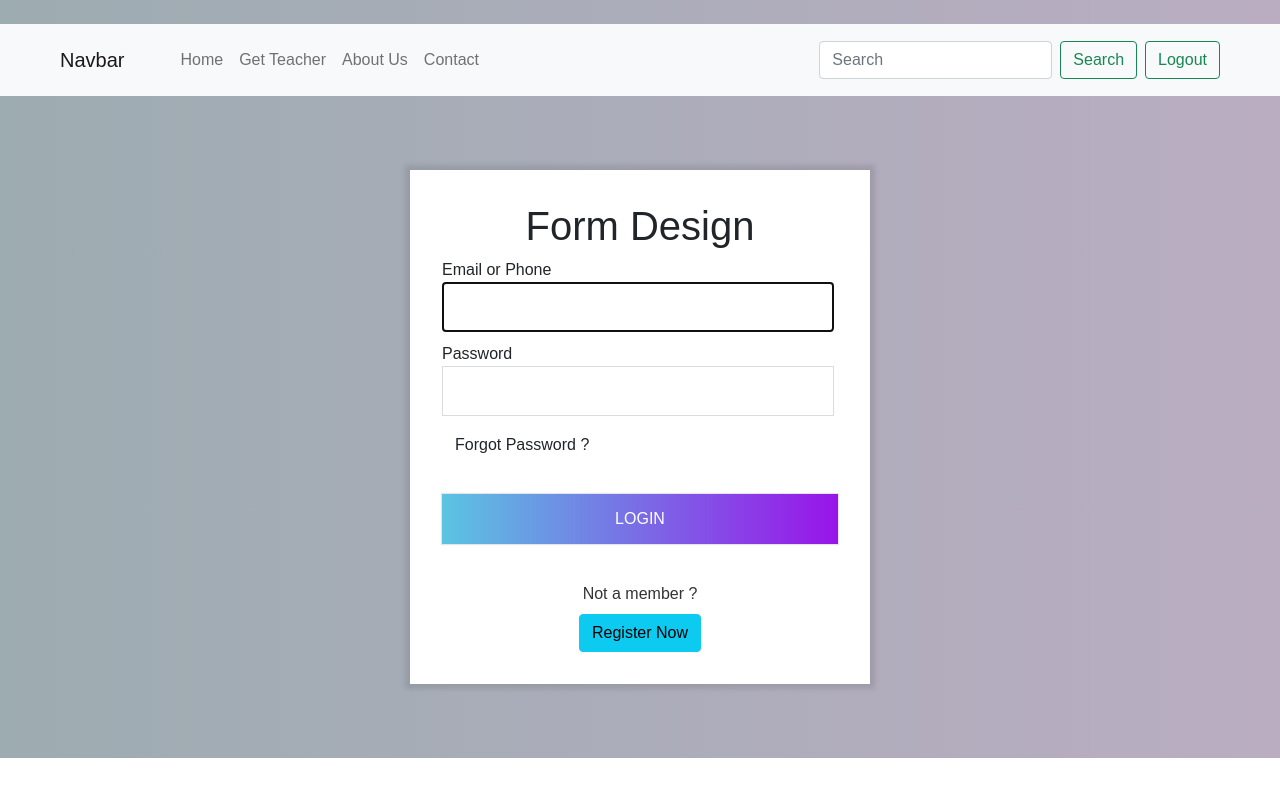
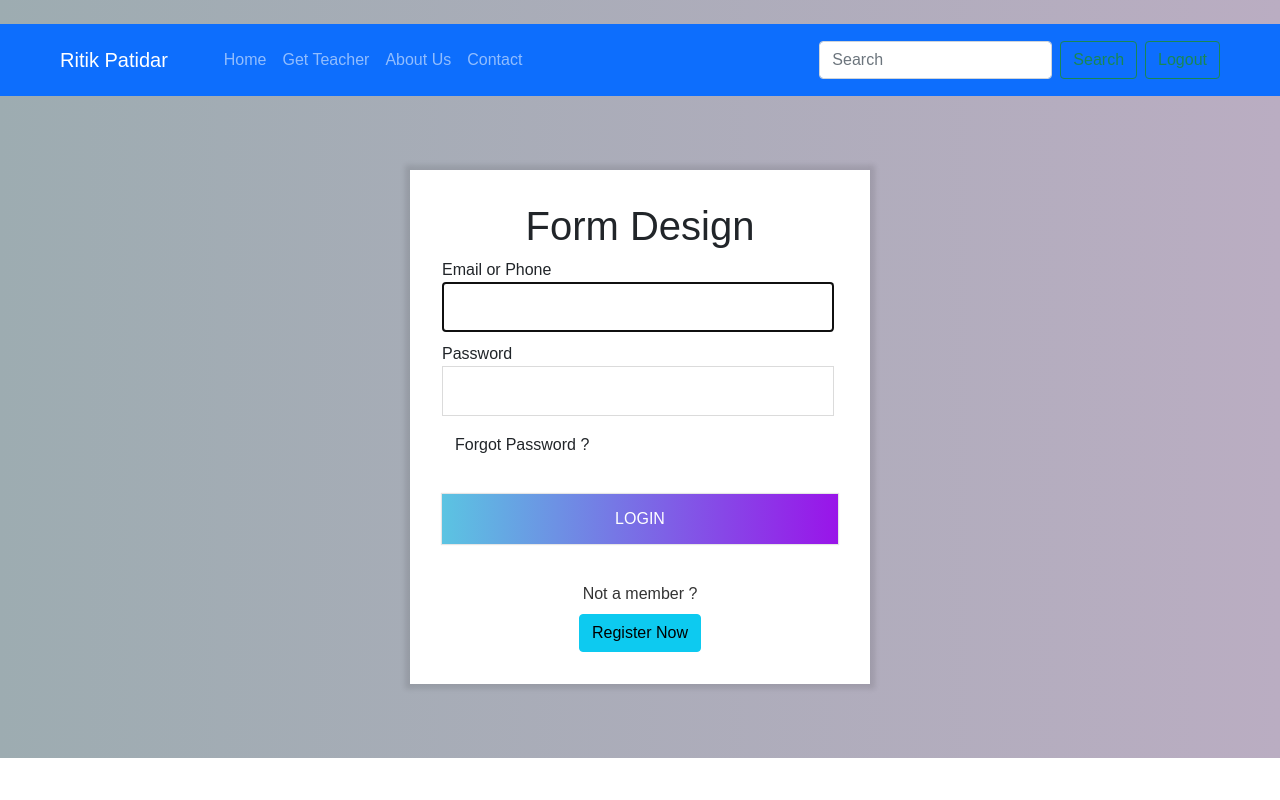
Before and after one commit to hritikpatidar/Component-enject, a React (Create React App) app: page / in a window 1280 px wide. Shown: the top 800 px of the page. Built offline with nearby package versions, Linux system fonts and the light colour scheme.

Commit message:
header complete

```diff
--- a/public/index.html
+++ b/public/index.html
@@ -10,11 +10,15 @@
       content="Web site created using create-react-app"
     />
     <link rel="apple-touch-icon" href="%PUBLIC_URL%/logo192.png" />
+    <link href="https://cdn.jsdelivr.net/npm/bootstrap@5.1.3/dist/css/bootstrap.min.css" rel="stylesheet" integrity="sha384-1BmE4kWBq78iYhFldvKuhfTAU6auU8tT94WrHftjDbrCEXSU1oBoqyl2QvZ6jIW3" crossorigin="anonymous">
 
     <title>React App</title>
   </head>
   <body>
     <div id="root"></div>
 
+
+    <script src="https://cdn.jsdelivr.net/npm/bootstrap@5.1.3/dist/js/bootstrap.bundle.min.js" integrity="sha384-ka7Sk0Gln4gmtz2MlQnikT1wXgYsOg+OMhuP+IlRH9sENBO0LRn5q+8nbTov4+1p" crossorigin="anonymous"></script>
+
   </body>
 </html>
--- a/src/Component/Header.js
+++ b/src/Component/Header.js
@@ -16,9 +16,9 @@ export default function Header() {
     <div>
 
 
-      <nav className="navbar navbar-expand-lg navbar-light bg-light">
+      <nav className="navbar navbar-expand-lg navbar-dark bg-primary">
         <div className="container-fluid me-5 ms-5">
-          <a className="navbar-brand me-5" href="#">Navbar</a>
+          <a className="navbar-brand me-5" href="#">Ritik Patidar</a>
           <button className="navbar-toggler" type="button" data-bs-toggle="collapse" data-bs-target="#navbarSupportedContent" aria-controls="navbarSupportedContent" aria-expanded="false" aria-label="Toggle navigation">
             <span className="navbar-toggler-icon" />
           </button>
@@ -44,6 +44,9 @@ export default function Header() {
 
 
 
+
+
+
     </div>
   )
 }
```
